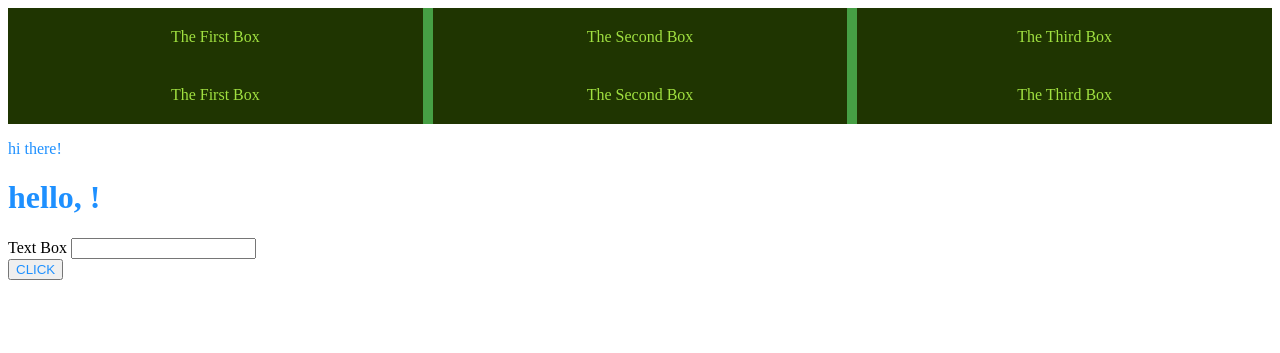
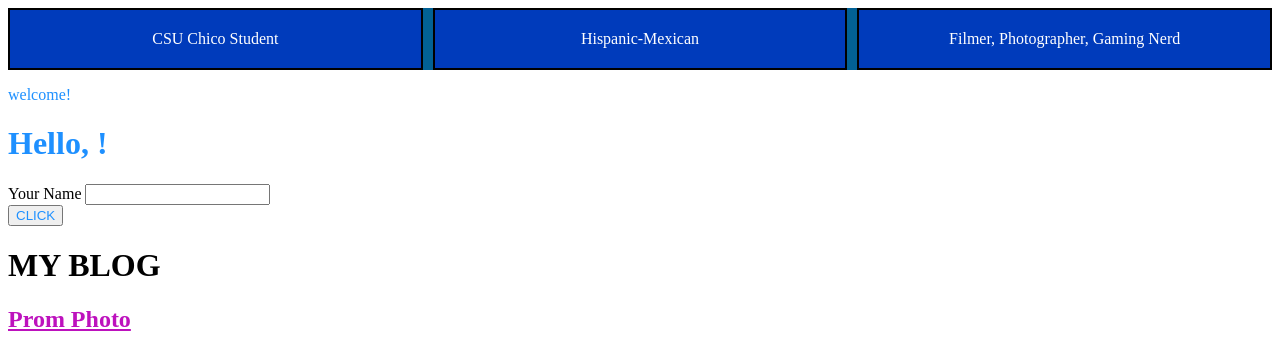
Before and after one commit to CSUC-CS-Camp-2025/CS-Camp-25-Carlos-Martinez, a plain HTML site: page index.html in a window 1280 px wide. Both pictures are taken after a click on the button "CLICK". Shown: the top 353 px of the page. Drawn offline with Linux system fonts and the light colour scheme.

Commit message:
added form

```diff
--- a/index.html
+++ b/index.html
@@ -15,14 +15,9 @@
     <link rel="stylesheet" href="style.css">
 
          <div class="container">
-     <div class="item">The First Box</div>
-     <div class="item">The Second Box</div>
-     <div class="item">The Third Box</div>
-    </div>
-             <div class="container2">
-     <div class="item2">The First Box</div>
-     <div class="item2">The Second Box</div>
-     <div class="item2">The Third Box</div>
+     <div class="item">CSU Chico Student</div>
+     <div class="item">Hispanic-Mexican</div>
+     <div class="item">Filmer, Photographer, Gaming Nerd</div>
     </div>
 
     <title>My Webpage</title>
@@ -40,10 +35,37 @@
     <h1 id="h1" class = "dodgerblueclass">Welcome!</h1>
 
          <form action="/submit" methods="POST">
-            <label for="Text Box">Text Box</label>
-            <input type="text" id="Text_Box" name="Text Box">
+            <label for="Text Box">Your Name</label>
+            <input type="text" id="Text_Box" name="Your Name">
          </form>
          <button id="click" class="dodgerblueclass">CLICK</button>
+
+    <h1>MY BLOG</h1>
+    <h2 class="underlined-heading">Prom Photo</h2>
+
+
+  </main>
+        <figure>
+        <img src="images/prom.jpeg" width="700" height ="1200">
+        </figure>
+
+     <p>
+         <font-family: Ariel;>
+     </p>
+        I'm an 18 year old, up in comming CSU Chico, computer science major
+        <br>I come from LA, a small town not to far from the city called Highland Park, I attended a small
+        <br>family charter school called Academia Avance, where I tried to put my all in the school and academics and especially
+        <br> the people there; students, teachers, and staff. I am Mexican-Hispanic with a very extended family, who I am not the
+        <br> best connected with but try to be.
+        <ui>
+        <li>I have 3 older brothers & one younger brother, & a dog (my daughter) named shady.</li>
+        <li>I like to make vidoes for fun, even if they're not good.</li>
+        </font-family:>
+        </ui>
+
+     <nav>
+        <a href="https://www.youtube.com/channel/UCKebN2Y_0EdOXc0e4j1Hobg" alt="link">Shameless Plug</a>
+    </nav>
 </body>
 </html>
 <!--
--- a/script.js
+++ b/script.js
@@ -1,7 +1,7 @@
 
 
-document.getElementById("greeting").textContent = "hi there!";
-document.getElementById("h1").textContent = "The Header";
+document.getElementById("greeting").textContent = "welcome!";
+document.getElementById("h1").textContent = "Hello There....?";
 
 let items = document.getElementsByClassName("redclass");
 for (let i = 0; i < items.length; i++)
@@ -18,7 +18,7 @@ document.getElementById("click").addEventListener("click", () =>
 {
     event.preventDefault();
     name = textbox.value;
-    header.textContent = "hello, " + name + "!"; // grabbing item by id
+    header.textContent = "Hello, " + name + "!"; // grabbing item by id
 });
 
 
@@ -33,6 +33,8 @@ document.getElementById("click").addEventListener("click", () =>
     });
 
 
+
+
 /*This is where you implement your Event Listener.
 Remember to use the element ids.*/
 
--- a/style.css
+++ b/style.css
@@ -3,30 +3,28 @@
     display: grid;
     grid-template-columns: repeat(3,1fr);
     gap: 10px;
-    background-color:rgb(70, 159, 68);
+    background-color:rgb(2, 97, 149);
  }
 
 .item
 {
-    background-color: rgb(31, 53, 1);
-    color:rgb(160, 224, 64);
-    padding: 20px;
-    text-align: center;
-    font-size: 16px;}
-
-.container2
- {
-    display: grid;
-    grid-template-columns: repeat(3,1fr);
-    gap: 10px;
-    background-color:rgb(70, 159, 68);
- }
-
-.item2
-{
-    background-color: rgb(31, 53, 1);
-    color:rgb(160, 224, 64);
+    background-color: rgb(0, 59, 187);
+    color:rgb(255, 255, 255);
     padding: 20px;
     text-align: center;
     font-size: 16px;
+      border: 2px solid rgb(0, 0, 0);
 }
+
+ h2
+{
+    color:rgb(189, 18, 189);
+    font-family:sans-serif
+    text-decoration: underline;
+  text-decoration-color: blue;
+  text-decoration-style: wavy;
+  text-decoration-thickness: 2px;
+}
+.underlined-heading {
+  text-decoration: underline;
+}
```
